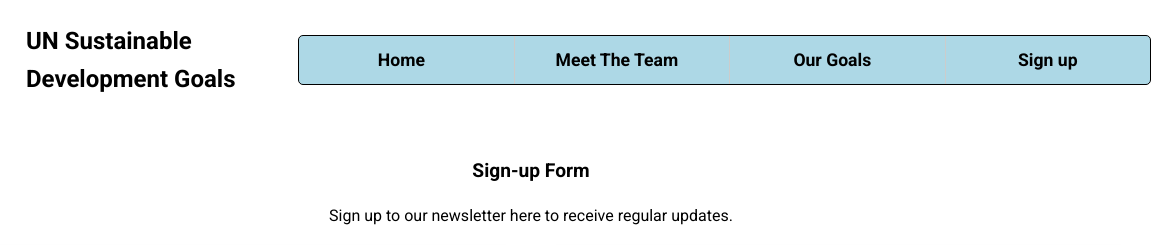
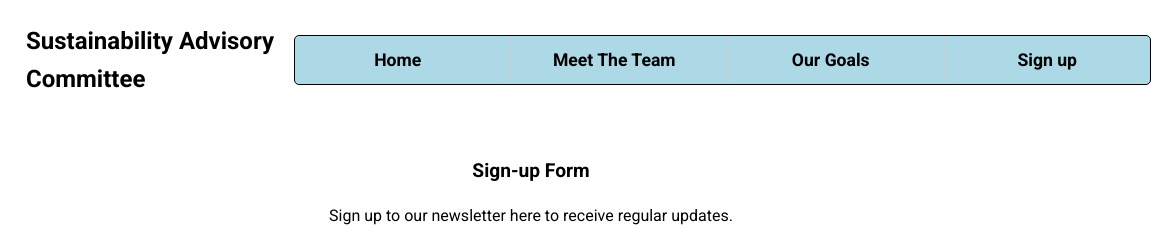
Before and after one commit to MaxGof68/WebDev-project, a website: page public/Form.html in a window 1280 px wide. Shown: the top 245 px of the page, 109-1280 px from the left. Drawn offline with Linux system fonts and the light colour scheme.

Commit message:
tidying up/standardizing

```diff
--- a/public/Form.html
+++ b/public/Form.html
@@ -13,7 +13,7 @@
     <body>
         <header class="const">
             <img src="assets/SAClogo-new-.png" alt="logo">
-            <h1 id="head1">UN Sustainable Development Goals</h1>
+            <h1 id="head1">Sustainability Advisory Committee</h1>
             <nav class="navbar">
                 <ul>
                     <li><a href="Index.html">Home</a></li>
```
Also changed, not shown: public/Goals.html (+1 -1 lines), public/Index.html (+1 -1 lines), public/Team.html (+1 -1 lines).
